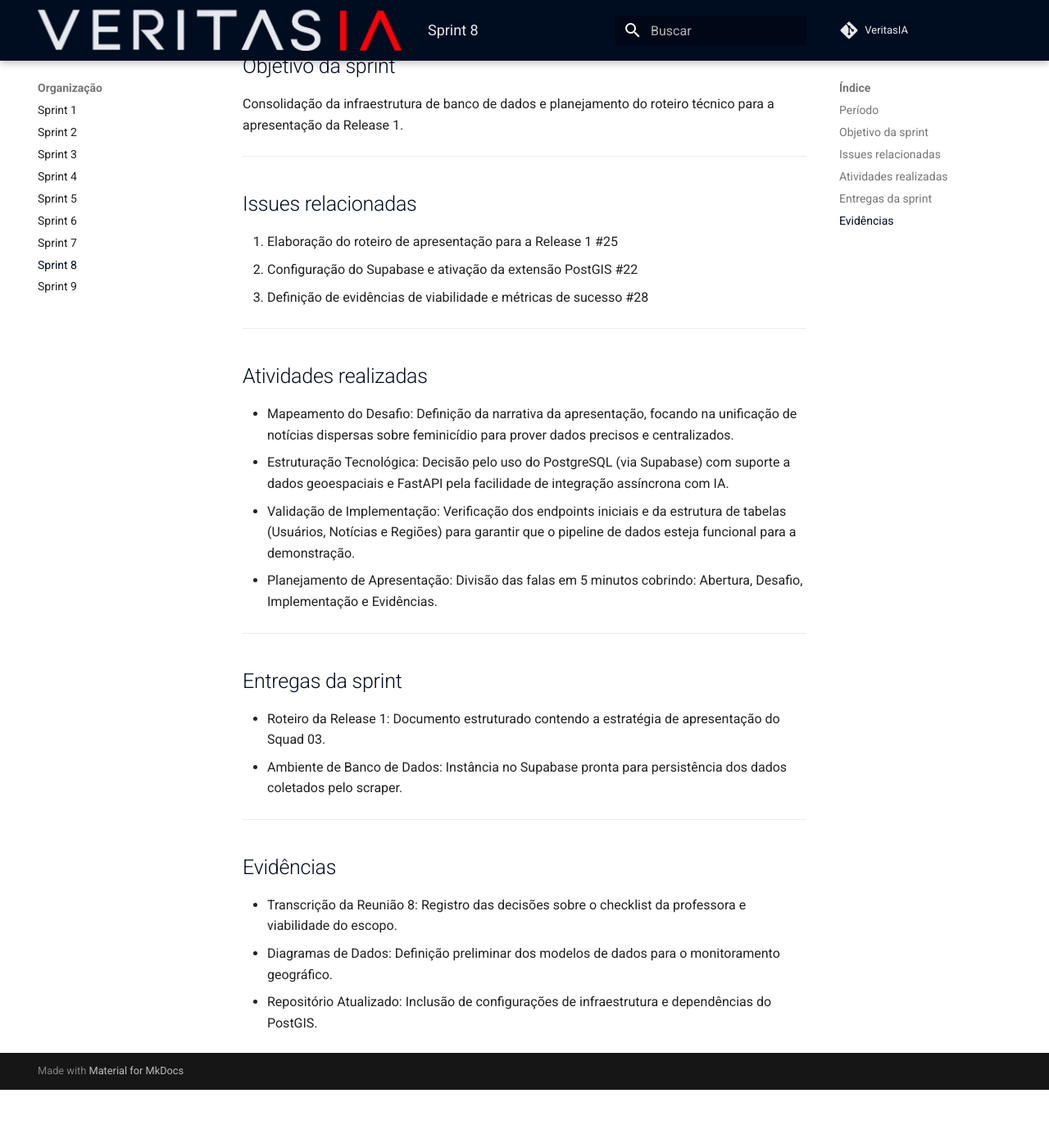
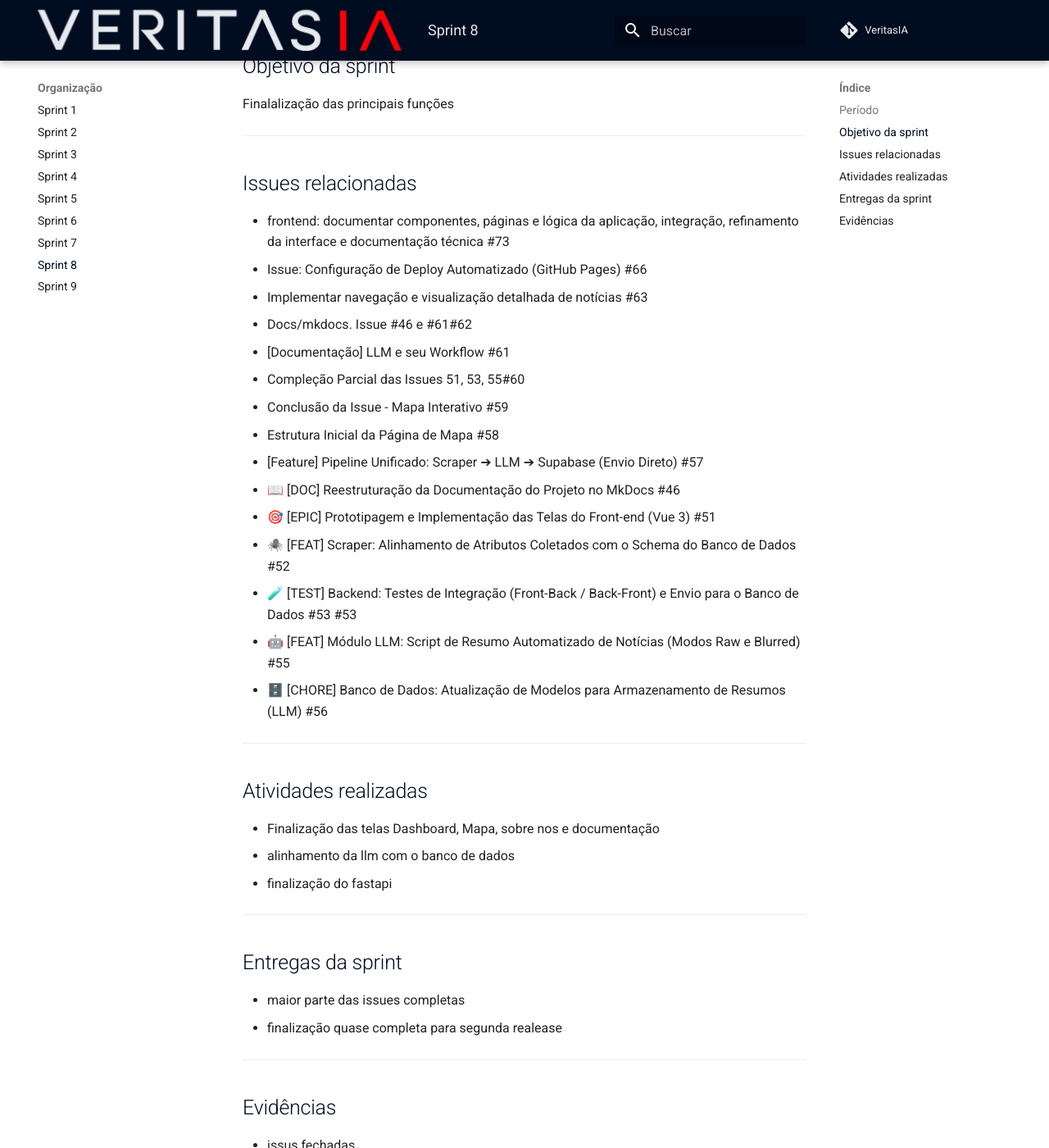
Before and after one commit to unb-mds/2026-2-Squad03, an MkDocs documentation site: the page built from docs/projeto/sprint8.md, in a window 1280 px wide and 1400 px high, scrolled down 333 px. Shown: the whole window at 82% size. Built offline with MkDocs 1.6.1 and Material for MkDocs 9.7.7, drawn with Linux system fonts in a browser that asks for light colours; comment, search, counter and statistics services are not loaded; before the commit the page ends 1662 px from its top, so only the background shows below that; some of the changed text lies outside the part shown.

Commit message:
Atualizando docs das sprints

```diff
--- a/docs/projeto/sprint8.md
+++ b/docs/projeto/sprint8.md
@@ -2,42 +2,51 @@
 
 ## Período
 
-14/05/2026 (Data da Reunião 8)
+25/06/2026
 
 ---
 
 ## Objetivo da sprint
 
-Consolidação da infraestrutura de banco de dados e planejamento do roteiro técnico para a apresentação da Release 1.
+Finalalização das principais funções
 
 ---
 
 ## Issues relacionadas
 
-1. Elaboração do roteiro de apresentação para a Release 1 #25
-1. Configuração do Supabase e ativação da extensão PostGIS #22
-1. Definição de evidências de viabilidade e métricas de sucesso #28
-
+- frontend: documentar componentes, páginas e lógica da aplicação, integração, refinamento da interface e documentação técnica #73
+- Issue: Configuração de Deploy Automatizado (GitHub Pages) #66
+- Implementar navegação e visualização detalhada de notícias #63
+- Docs/mkdocs. Issue #46 e #61#62
+- [Documentação] LLM e seu Workflow #61
+- Compleção Parcial das Issues 51, 53, 55#60
+- Conclusão da Issue - Mapa Interativo #59
+- Estrutura Inicial da Página de Mapa #58
+- [Feature] Pipeline Unificado: Scraper ➔ LLM ➔ Supabase (Envio Direto) #57
+- 📖 [DOC] Reestruturação da Documentação do Projeto no MkDocs #46
+- 🎯 [EPIC] Prototipagem e Implementação das Telas do Front-end (Vue 3) #51
+- 🕷️ [FEAT] Scraper: Alinhamento de Atributos Coletados com o Schema do Banco de Dados #52
+- 🧪 [TEST] Backend: Testes de Integração (Front-Back / Back-Front) e Envio para o Banco de Dados #53 #53
+- 🤖 [FEAT] Módulo LLM: Script de Resumo Automatizado de Notícias (Modos Raw e Blurred) #55
+- 🗄️ [CHORE] Banco de Dados: Atualização de Modelos para Armazenamento de Resumos (LLM) #56
 ---
 
 ## Atividades realizadas
 
-- Mapeamento do Desafio: Definição da narrativa da apresentação, focando na unificação de notícias dispersas sobre feminicídio para prover dados precisos e centralizados.
-- Estruturação Tecnológica: Decisão pelo uso do PostgreSQL (via Supabase) com suporte a dados geoespaciais e FastAPI pela facilidade de integração assíncrona com IA.
-- Validação de Implementação: Verificação dos endpoints iniciais e da estrutura de tabelas (Usuários, Notícias e Regiões) para garantir que o pipeline de dados esteja funcional para a demonstração.
-- Planejamento de Apresentação: Divisão das falas em 5 minutos cobrindo: Abertura, Desafio, Implementação e Evidências.
+- Finalização das telas Dashboard, Mapa, sobre nos e documentação
+- alinhamento da llm com o banco de dados
+- finalização do fastapi
 
 ---
 
 ## Entregas da sprint
 
-- Roteiro da Release 1: Documento estruturado contendo a estratégia de apresentação do Squad 03.
-- Ambiente de Banco de Dados: Instância no Supabase pronta para persistência dos dados coletados pelo scraper.
+- maior parte das issues completas
+- finalização quase completa para segunda realease
 
 ---
 
 ## Evidências
 
-- Transcrição da Reunião 8: Registro das decisões sobre o checklist da professora e viabilidade do escopo.
-- Diagramas de Dados: Definição preliminar dos modelos de dados para o monitoramento geográfico.
-- Repositório Atualizado: Inclusão de configurações de infraestrutura e dependências do PostGIS.
+- issus fechadas
+- pull requests realizados
```
Also changed, not shown: docs/projeto/sprint10.md (deleted, +0 -46 lines), docs/projeto/sprint9.md (added, +39 -0 lines).
